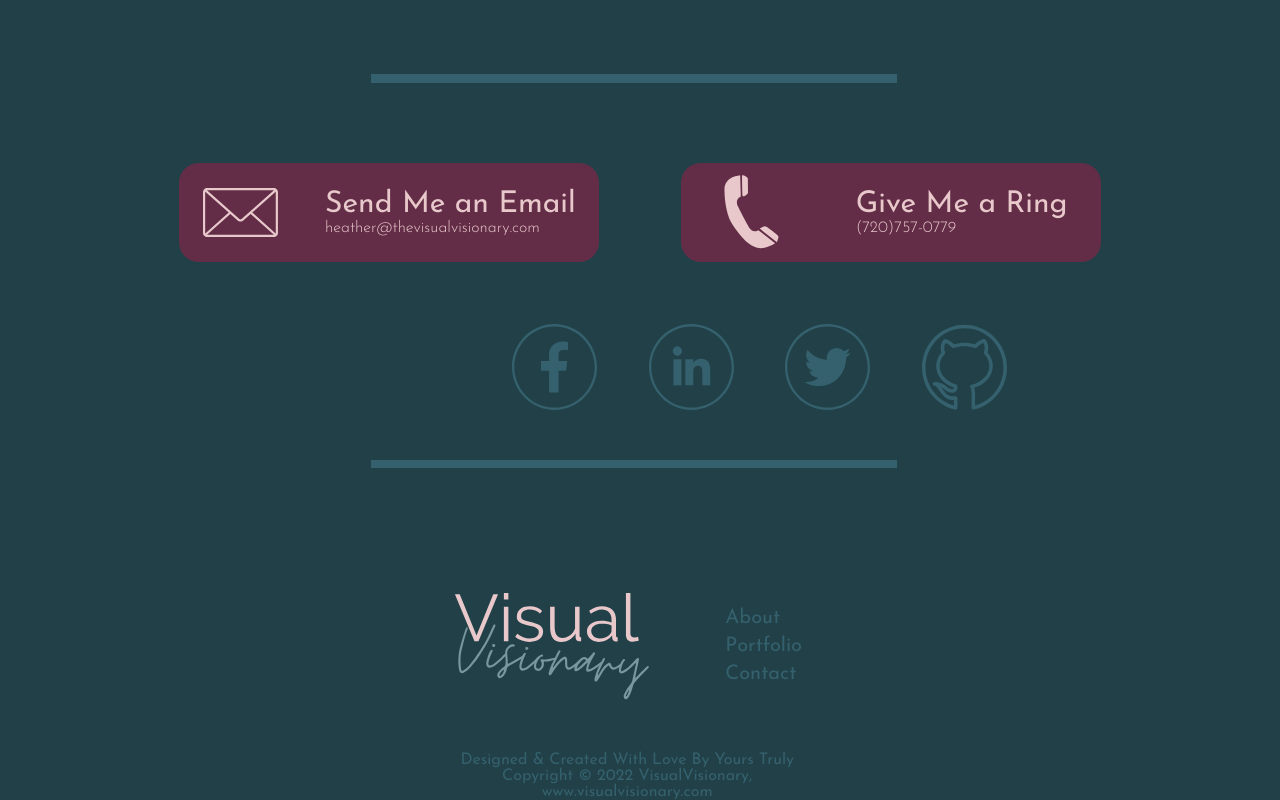
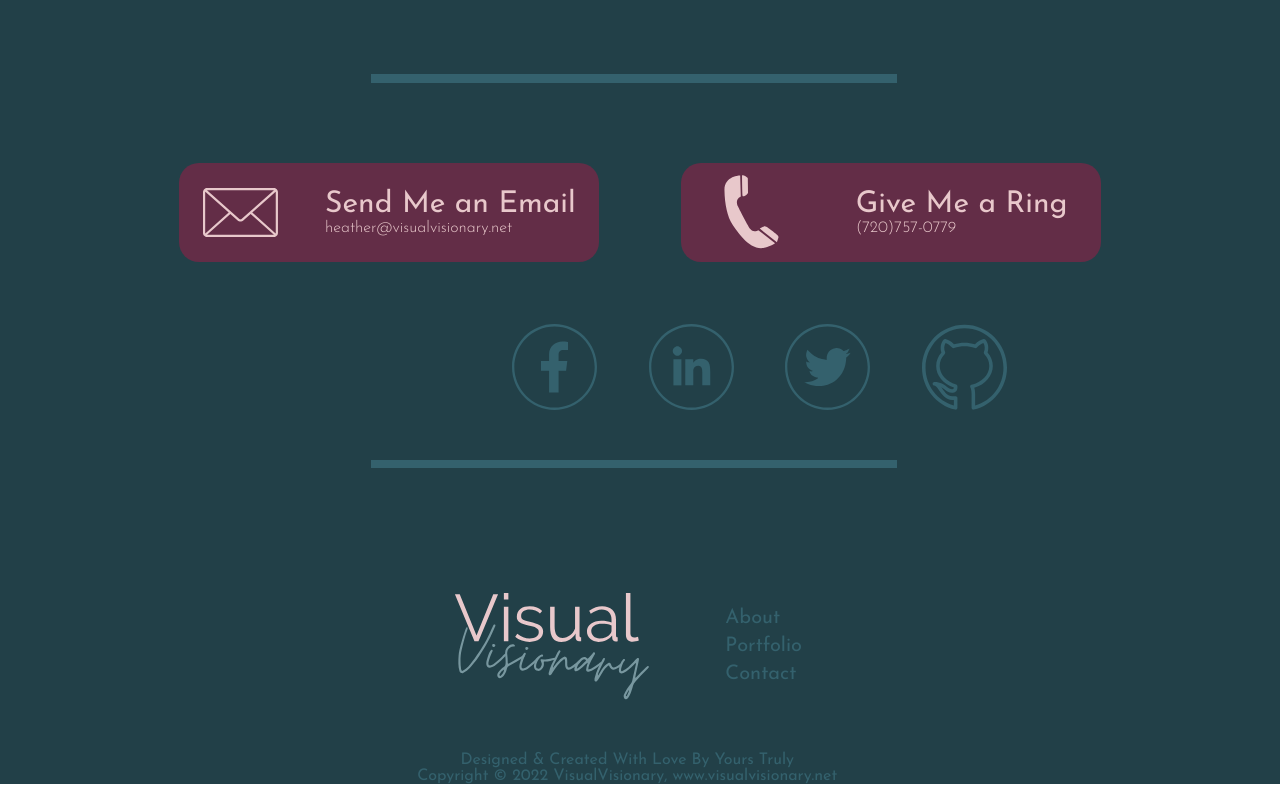
Before and after one commit to HeatherHerries/VisualVisionaryPortfolio, a React (Create React App) app: page /ContactPage in a window 1280 px wide. Shown: the part 1772-2572 px from the top of the page. Built offline with nearby package versions, Linux system fonts and the light colour scheme.

Commit message:
Corrected links.

```diff
--- a/src/Components/Footer.js
+++ b/src/Components/Footer.js
@@ -38,7 +38,7 @@ function Footer() {
       </div>
       <div className="footer-copyright">
         <p>Designed & Created With Love By Yours Truly</p>
-        <p>Copyright © 2022  VisualVisionary, www.visualvisionary.com</p>
+        <p>Copyright © 2022  VisualVisionary, www.visualvisionary.net</p>
       </div>
     </div>
   )
--- a/src/Pages/ContactPage.js
+++ b/src/Pages/ContactPage.js
@@ -88,7 +88,7 @@ function ContactPage() {
           icon={ConEmailIcon}
           alt="Email Icon"
           headingText="Send Me an Email"
-          subheadingText="heather@thevisualvisionary.com"
+          subheadingText="heather@visualvisionary.net"
           />
         </div>
 
```
